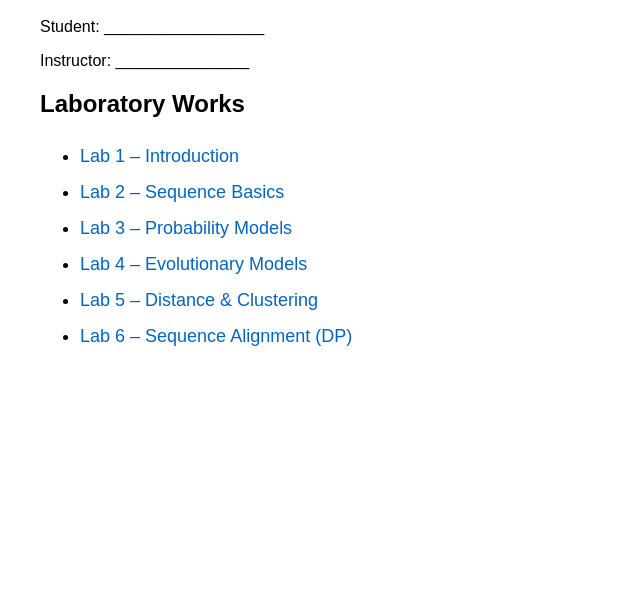
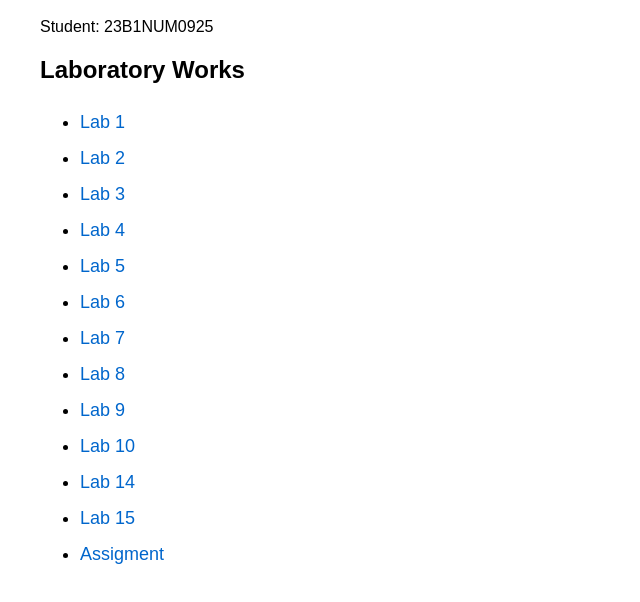
Before and after one commit to Boldowen/ICSI310, a plain HTML site: page index.html in a window 1280 px wide. Shown: the part 80-682 px from the top of the page, without its empty margins (0-640 px from the left). Drawn offline with Linux system fonts and the light colour scheme.

Commit message:
Update index.html

```diff
--- a/index.html
+++ b/index.html
@@ -24,18 +24,25 @@
 <body>
 
     <h1>ICSI310 – Bioinformatics Labs</h1>
-    <p>Student: __________________</p>
-    <p>Instructor: _______________</p>
+    <p>Student: 23B1NUM0925</p>
 
     <h2>Laboratory Works</h2>
 
     <ul>
-        <li><a href="lab1.html">Lab 1 – Introduction</a></li>
-        <li><a href="lab2.html">Lab 2 – Sequence Basics</a></li>
-        <li><a href="lab3.html">Lab 3 – Probability Models</a></li>
-        <li><a href="lab4.html">Lab 4 – Evolutionary Models</a></li>
-        <li><a href="lab5.html">Lab 5 – Distance & Clustering</a></li>
-        <li><a href="lab6.html">Lab 6 – Sequence Alignment (DP)</a></li>
+        <li><a href="lab1.html">Lab 1 </a></li>
+        <li><a href="lab2.html">Lab 2 </a></li>
+        <li><a href="lab3.html">Lab 3 </a></li>
+        <li><a href="lab4.html">Lab 4 </a></li>
+        <li><a href="lab5.html">Lab 5 </a></li>
+        <li><a href="lab6.html">Lab 6 </a></li>
+        <li><a href="lab7.html">Lab 7 </a></li>
+        <li><a href="lab8.html">Lab 8 </a></li>
+        <li><a href="lab9.html">Lab 9 </a></li>
+        <li><a href="lab10.html">Lab 10 </a></li>
+        <li><a href="lab14.html">Lab 14 </a></li>
+        <li><a href="lab15.html">Lab 15 </a></li>
+        <li><a href="assig.html">Assigment </a></li>
+
     </ul>
 
 </body>
```
